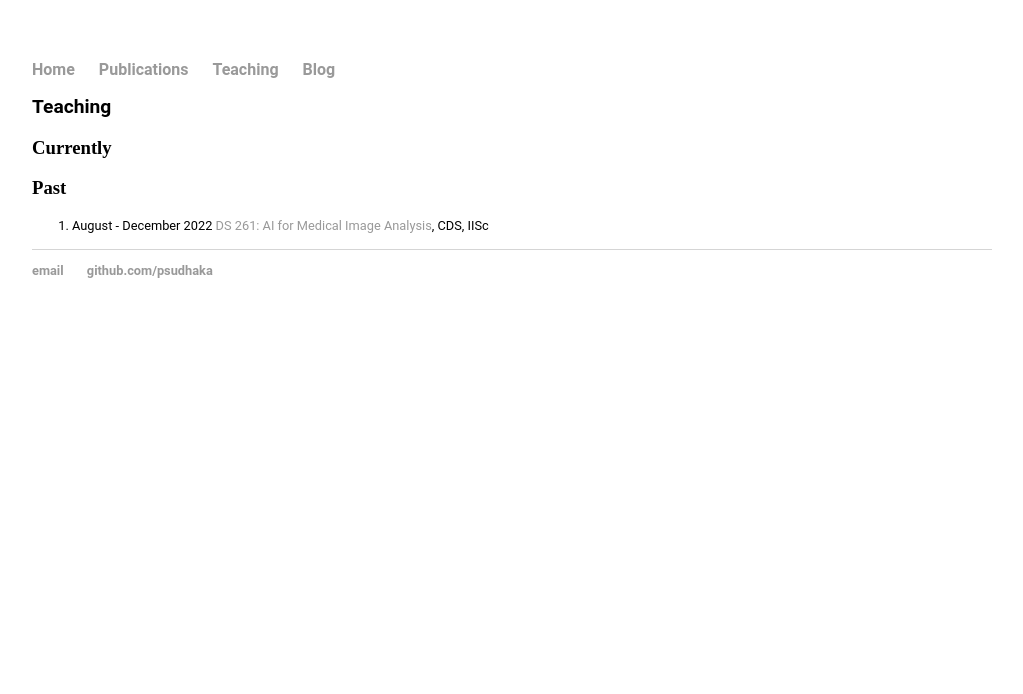
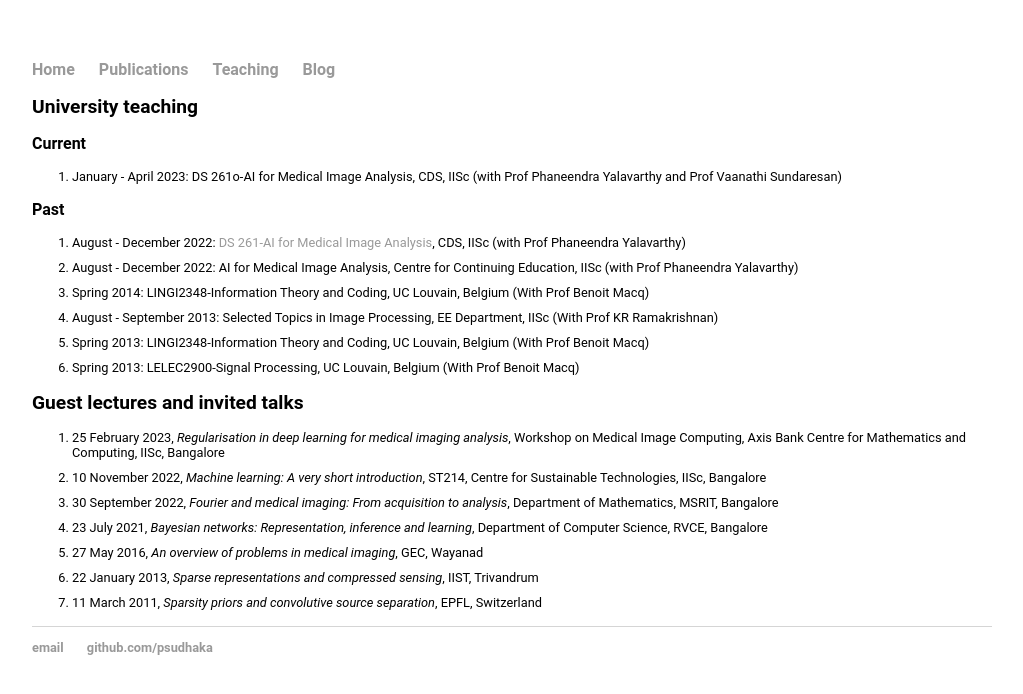
Before and after one commit to psudhaka/psudhaka.github.io, a Jekyll site: the page built from teaching.html, in a window 1280 px wide. Shown: the top 694 px of the page, without its empty margins (128-1151 px from the left). Built offline with Jekyll 4.4.1, drawn with Linux system fonts in a browser that asks for light colours.

Commit message:
Updated teaching and talks

```diff
--- a/css/main.css
+++ b/css/main.css
@@ -55,3 +55,9 @@ h2 {
     font-family: 'Roboto', sans-serif;
     font-weight: bold
 }
+
+h3 {
+    font-size: 1.0em;
+    font-family: 'Roboto', sans-serif;
+    font-weight: bold
+}
--- a/teaching.html
+++ b/teaching.html
@@ -4,13 +4,38 @@ title: Prasad Sudhakar
 ---
 <div class="blurb">
 
-	<h2>Teaching</h2>
+	<h2>University teaching</h2>
 
-	<h3>Currently</h3>
-
+	<h3>Current</h3>
+	<ol class="a">
+	<li>January - April 2023: DS 261o-AI for Medical Image Analysis, CDS, IISc
+	(with Prof Phaneendra Yalavarthy and Prof Vaanathi Sundaresan)</li>
+</ol>
 	<h3>Past</h3>
 	<ol class="a">
-  <li>August - December 2022 <a target="_blank" href="https://ds261.github.io/august2022">DS 261: AI for Medical Image Analysis</a>, CDS, IISc</li>
+  <li>August - December 2022: <a target="_blank" href="https://ds261.github.io/august2022">DS 261-AI for Medical Image Analysis</a>, CDS, IISc (with Prof Phaneendra Yalavarthy)</li>
+  <li>August - December 2022: AI for Medical Image Analysis, Centre for Continuing Education, IISc (with Prof Phaneendra Yalavarthy)</li>
+  <li>Spring 2014: LINGI2348-Information Theory and Coding, UC Louvain, Belgium (With Prof Benoit Macq)</li>
+  <li>August - September 2013: Selected Topics in Image Processing, EE Department, IISc (With Prof KR Ramakrishnan)</li>
+  <li>Spring 2013: LINGI2348-Information Theory and Coding, UC Louvain, Belgium (With Prof Benoit Macq)</li>
+  <li>Spring 2013: LELEC2900-Signal Processing, UC Louvain, Belgium (With Prof Benoit Macq)</li>
+
+
 </ol>
 
 	</div>
+
+<div class="blurb">
+	<h2>Guest lectures and invited talks</h2>
+	<ol class="a">
+		<li>25 February 2023, <i>Regularisation in deep learning for medical imaging analysis</i>, Workshop on Medical Image Computing, Axis Bank Centre for Mathematics and Computing, IISc, Bangalore</li>
+		<li>10 November 2022, <i>Machine learning: A very short introduction</i>, ST214, Centre for Sustainable Technologies, IISc, Bangalore</li>
+		<li>30 September 2022, <i>Fourier and medical imaging: From acquisition to analysis</i>, Department of Mathematics, MSRIT, Bangalore</li>
+		<li> 23 July 2021, <i>Bayesian networks: Representation, inference and learning</i>, Department of Computer Science, RVCE, Bangalore</li>
+		<li> 27 May 2016, <i>An overview of problems in medical imaging</i>, GEC, Wayanad</li>
+		<li>22 January 2013, <i>Sparse representations and compressed sensing</i>, IIST, Trivandrum</li>
+		<li>11 March 2011, <i>Sparsity priors and convolutive source separation</i>, EPFL, Switzerland</li>
+
+
+	</ol>
+</div>
```
